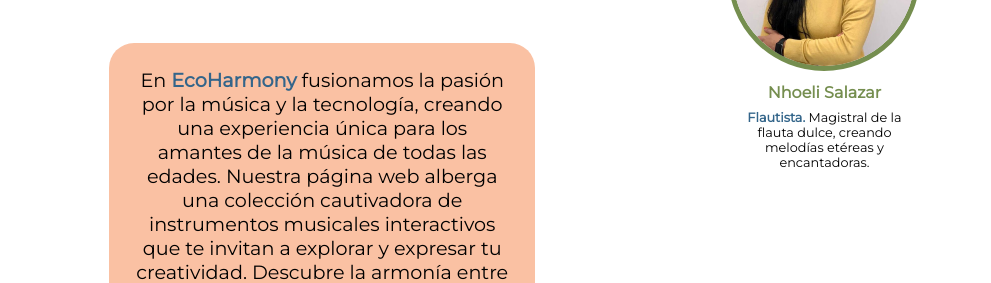
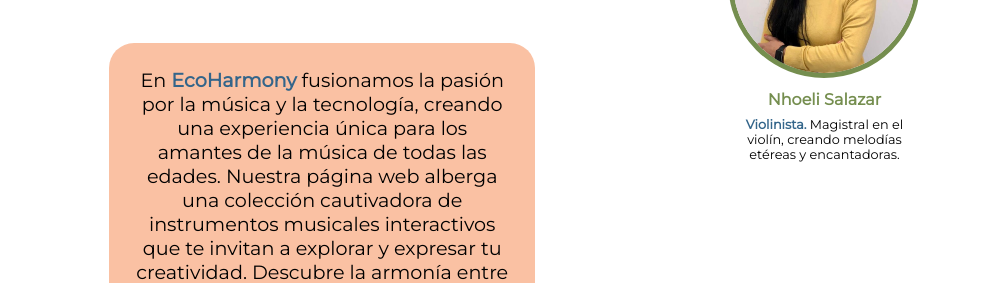
Before and after one commit to LuHeRiver/EcoHarmony, a plain HTML site: page index.html in a window 1280 px wide. Shown: the part 759-1042 px from the top of the page, 0-991 px from the left. Drawn offline with nearby package versions, Linux system fonts and the light colour scheme.

Commit message:
change to violin

```diff
--- a/index.html
+++ b/index.html
@@ -43,7 +43,7 @@
                     <div class="col-6 grid">
                         <div class="flexMobile"><img src="./public/assets/img/fotos/Nhoeli.jpg" class="imgBox"></img></div>
                         <h4 class="flexDesktop flexMobile artistName">Nhoeli Salazar</h4>
-                        <p class="artistDescription"><span class="blueText">Flautista.</span> Magistral de la flauta dulce, creando melodías etéreas y encantadoras.</p>
+                        <p class="artistDescription"><span class="blueText">Violinista.</span> Magistral en el violín, creando melodías etéreas y encantadoras.</p>
                     </div>
                     <div class="col-6 grid">
                         <div class="flexMobile"><img src="./public/assets/img/fotos/Maria.jpg" class="imgBox"></img></div>
```
